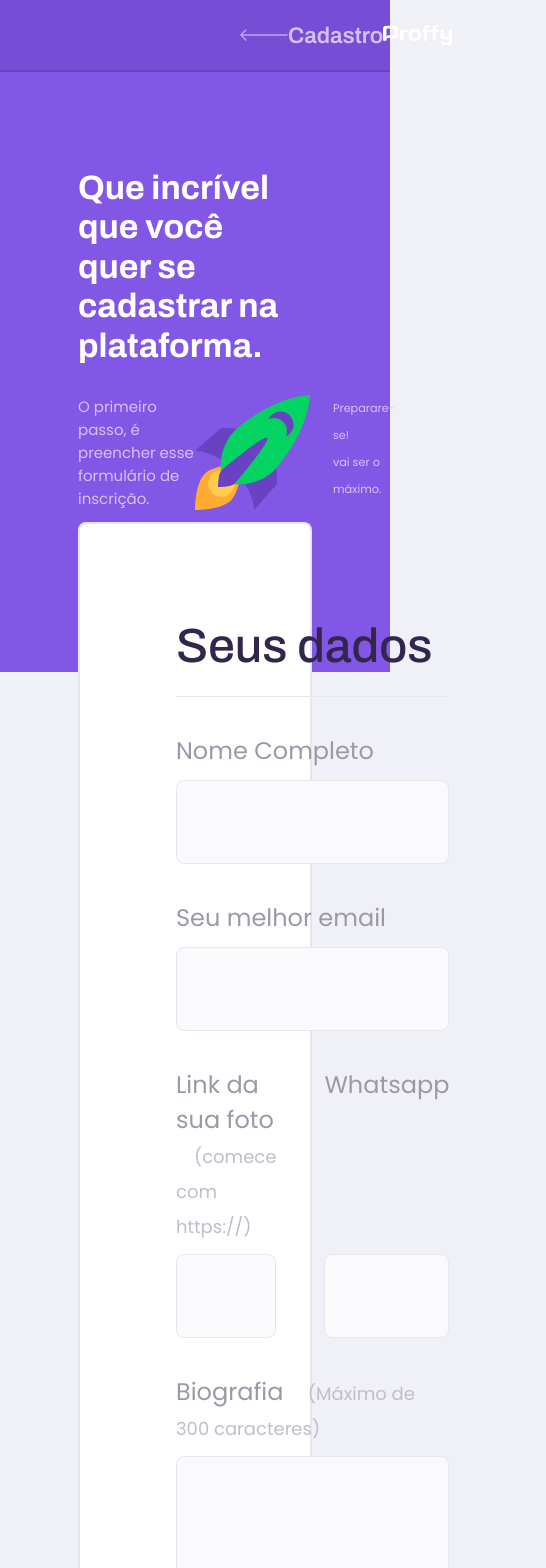
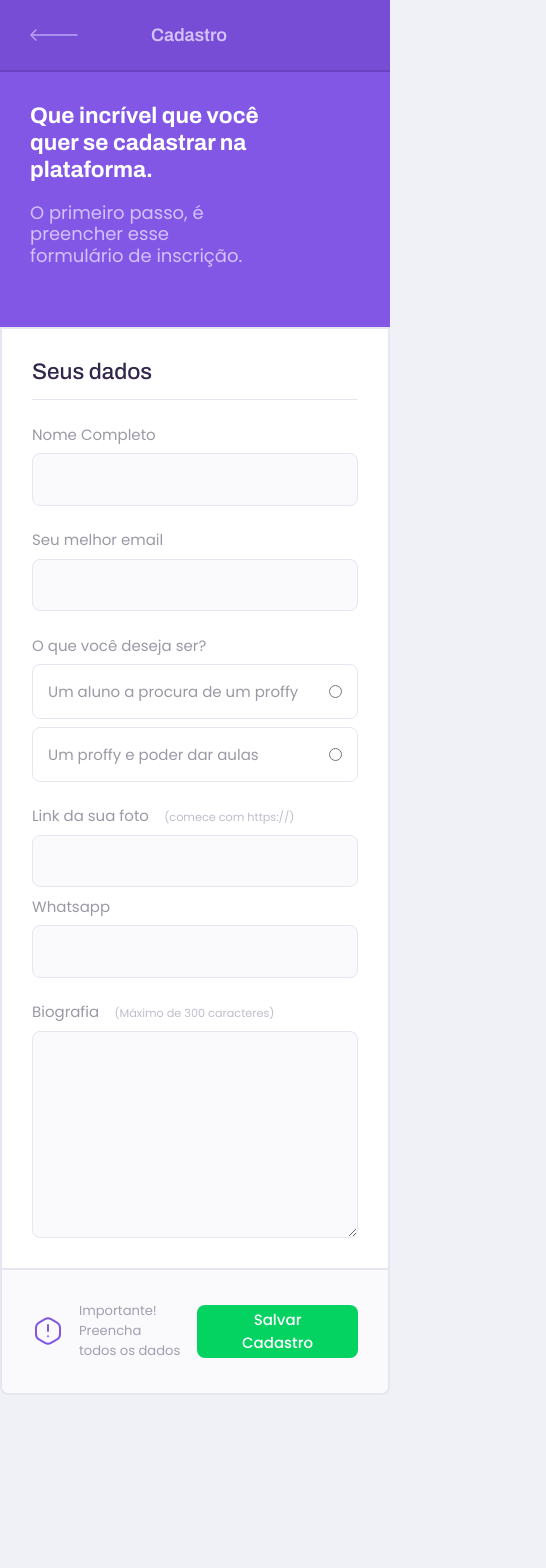
Before and after one commit to JonathaGomes/proffy, a React (Create React App) app in the folder packages/frontend/: page /signup in a window 390 px wide. Shown: the top 1568 px of the page, 546 px wide, since content can reach past the window. After the commit the page ends 1395 px from the top, so only its background shows below. Built offline with nearby package versions, Linux system fonts and the light colour scheme.

Commit message:
feat(frontend): responsiveness on the signup page

```diff
--- a/packages/frontend/package.json
+++ b/packages/frontend/package.json
@@ -13,6 +13,7 @@
     "react-hook-form": "^7.12.0",
     "react-router-dom": "^5.2.0",
     "react-scripts": "4.0.3",
+    "react-select": "^4.3.1",
     "styled-components": "^5.3.0",
     "web-vitals": "^1.0.1",
     "yup": "^0.32.9"
@@ -42,6 +43,7 @@
     "@types/react-dom": "^17.0.0",
     "@types/react-helmet": "^6.1.2",
     "@types/react-router-dom": "^5.1.8",
+    "@types/react-select": "^4.0.17",
     "@types/styled-components": "^5.1.11"
   }
 }
--- a/packages/frontend/src/components/Header/styles.ts
+++ b/packages/frontend/src/components/Header/styles.ts
@@ -12,12 +12,20 @@ export const HeaderContent = styled.div`
   display: flex;
   justify-content: space-between;
   align-items: center;
-  margin: 0 16rem;
+  margin: 0 10rem;
   color: var(--color-text-in-primary);
 
   img {
     cursor: pointer;
   }
+
+	h2 {
+		font-size: 1.2rem;
+	}
+
+	@media (max-width: 800px) {
+		margin: 0 2rem;
+	}
 `;
 
 export const Arrow = styled.img`
@@ -29,5 +37,10 @@ export const Arrow = styled.img`
 `;
 
 export const Logo = styled.img`
-  width: 4.6rem;
+  width: 4rem;
+
+
+	@media (max-width: 800px) {
+		visibility: hidden;
+	}
 `;
--- a/packages/frontend/src/pages/Home/index.tsx
+++ b/packages/frontend/src/pages/Home/index.tsx
@@ -18,7 +18,9 @@ import {
 } from "./styles";
 
 function Home() {
+
   const history = useHistory();
+
   function handleClickRedirect(path: string) {
     history.push(path);
   }
--- a/packages/frontend/src/pages/SignUp/index.tsx
+++ b/packages/frontend/src/pages/SignUp/index.tsx
@@ -1,4 +1,3 @@
-import { useState } from "react";
 import { Helmet } from "react-helmet";
 import Header from "../../components/Header";
 import { useForm, SubmitHandler } from "react-hook-form";
@@ -16,7 +15,8 @@ import {
   BottomContent,
   InputBlock,
   ScheduleInputBlock,
-  MessageError
+  MessageError,
+	SelectBlock
 } from "./styles";
 
 type FormDataProps = {
@@ -25,6 +25,7 @@ type FormDataProps = {
   photoURL: string;
   whatsapp: string;
   biography: string;
+	typeUser: string;
 };
 
 const schema = yup.object().shape({
@@ -32,17 +33,18 @@ const schema = yup.object().shape({
   email: yup.string().email().required("O email é obrigatório!"),
   photoURL: yup.string().url().required("A url da sua foto é obrigatória!"),
   whatsapp: yup.string().required("O número do seu whatsapp é obrigatório!"),
-  biography: yup.string().required("Sua biografia é obrigatória!")
+  biography: yup.string().required("Sua biografia é obrigatória!"),
+	typeUser: yup.string().required("O tipo de usuário é obrigatório!").nullable()
 });
 
 function SignUp() {
-  const [teste, setTeste] = useState("");
   const {
     register,
     handleSubmit,
     formState: { errors }
   } = useForm<FormDataProps>({ resolver: yupResolver(schema) });
   const onSubmit: SubmitHandler<FormDataProps> = data => console.log(data);
+
   return (
     <SignUpContainer>
       <Header title={"Cadastro"} />
@@ -61,7 +63,7 @@ function SignUp() {
             <p>
               <img src={rocketImage} alt="Foguete" />
               <span>
-                Preparare-se! <br /> vai ser o máximo.
+                Prepare-se! <br /> vai ser o máximo.
               </span>
             </p>
           </div>
@@ -82,10 +84,28 @@ function SignUp() {
               <InputBlock>
                 <label htmlFor="email">Seu melhor email</label>
                 <input id="email" {...register("email")} />
-                {errors.fullName && (
-                  <MessageError>{errors.fullName?.message}</MessageError>
+                {errors.email && (
+                  <MessageError>{errors.email?.message}</MessageError>
                 )}
               </InputBlock>
+							<SelectBlock>
+								<label>O que você deseja ser?</label>
+								<div>
+									<label htmlFor="student">
+										Um aluno a procura de um proffy
+										<input type="radio" {...register("typeUser")} name="typeUser" value="student" id="student" />
+									</label>
+								</div>
+								<div>
+									<label htmlFor="proffy">
+										Um proffy e poder dar aulas
+										<input type="radio" {...register("typeUser")} name="typeUser" value="proffy" id="proffy" />
+									</label>
+								</div>
+								{errors.typeUser && (
+									<MessageError>{errors.typeUser?.message}</MessageError>
+								)}
+							</SelectBlock>
               <InputBlock>
                 <div>
                   <div>
@@ -93,6 +113,9 @@ function SignUp() {
                       Link da sua foto <span>(comece com https://)</span>
                     </label>
                     <input type="url" id="photoURL" {...register("photoURL")} />
+										{errors.photoURL && (
+											<MessageError>{errors.photoURL?.message}</MessageError>
+										)}
                   </div>
                   <div>
                     <label htmlFor="whatsapp">Whatsapp</label>
@@ -101,6 +124,9 @@ function SignUp() {
                       id="whatsapp"
                       {...register("whatsapp")}
                     />
+										{errors.whatsapp && (
+											<MessageError>{errors.whatsapp?.message}</MessageError>
+										)}
                   </div>
                 </div>
               </InputBlock>
@@ -114,9 +140,12 @@ function SignUp() {
                   rows={10}
                   {...register("biography")}
                 ></textarea>
+								{errors.biography && (
+									<MessageError>{errors.biography?.message}</MessageError>
+								)}
               </InputBlock>
             </fieldset>
-            {teste === "teacher" && (
+            {/*{teste === "teacher" && (
               <>
                 <fieldset>
                   <legend>Sobre a aula</legend>
@@ -174,7 +203,7 @@ function SignUp() {
                   </ScheduleInputBlock>
                 </fieldset>
               </>
-            )}
+            )}*/}
           </BottomContent>
           <footer>
             <div>
--- a/packages/frontend/src/pages/SignUp/styles.ts
+++ b/packages/frontend/src/pages/SignUp/styles.ts
@@ -10,16 +10,15 @@ export const SignUpContainer = styled.div`
 
 export const TopContainer = styled.header`
   width: 100%;
-  height: 40rem;
+  height: 25rem;
   background: var(--color-primary);
 `;
 
 export const TopContent = styled.div`
   width: 60%;
-  height: 40rem;
-  max-width: 90rem;
+  height: 25rem;
   margin: 0 auto;
-  padding-top: 6.4rem;
+  padding-top: 4rem;
 
   h1 {
     color: var(--color-title-in-primary);
@@ -27,18 +26,19 @@ export const TopContent = styled.div`
     font-family: Archivo;
     font-weight: 700;
     line-height: 2.625rem;
+
   }
 
   div {
-    margin-top: 2rem;
+    margin-top: 1.25rem;
     display: flex;
     justify-content: space-between;
   }
 
   p {
-    display: flex;
+		display: flex;
     justify-content: space-between;
-    gap: 1.5rem;
+    gap: 1rem;
     color: var(--color-text-in-primary);
     font-family: Poppins;
     font-size: 1rem;
@@ -46,35 +46,57 @@ export const TopContent = styled.div`
   }
 
   span {
-    font-size: 0.75rem;
+		font-size: 0.75rem;
     line-height: 1.8rem;
   }
+
+	@media (max-width: 800px) {
+		padding-top: 2rem;
+		margin: 0 2rem;
+
+		h1 {
+			font-size: 1.5rem;
+			line-height: 1.2;
+		}
+
+		p {
+			font-size: 1.2rem;
+			line-height: 1.2;
+
+			img {
+				display: none;
+			}
+
+			span {
+				display: none;
+			}
+		}
+
+	}
+
 `;
 
 export const BottomContainer = styled.div`
   width: 100%;
-  height: 60rem;
   background: var(--color-background);
-  margin-bottom: 7.5rem;
 
   footer {
-    height: 13.6rem;
-    width: 60%;
-    max-width: 90rem;
-    margin: 0 auto 12rem auto;
+		height: 8.5rem;
+    max-width: 60%;
+    margin: 0 auto 3.5rem auto;
     border: 2px solid var(--color-line-in-white);
     background: var(--color-box-footer);
     display: flex;
     align-items: center;
     justify-content: space-between;
-    padding: 6.3rem;
+    padding: 4rem;
     border-radius: 0 0 8px 8px;
 
     div {
       display: flex;
       align-items: center;
-      gap: 1.6rem;
-      font-size: 1.4rem;
+      gap: 1rem;
+      font-size: 0.875rem;
       font-family: Poppins;
       font-weight: 400;
       color: #a0a0b2;
@@ -83,8 +105,8 @@ export const BottomContainer = styled.div`
     button {
       border: none;
       border-radius: 8px;
-      height: 5.6rem;
-      padding: 0 4rem;
+      height: 3.5rem;
+      padding: 0 2.5rem;
       background: var(--color-secundary);
       color: var(--color-title-in-primary);
       transition: background 0.3s;
@@ -94,11 +116,19 @@ export const BottomContainer = styled.div`
       }
     }
   }
+
+	@media (max-width: 800px) {
+		footer {
+			max-width: 100%;
+    	padding: 2rem;
+			gap: 1rem;
+    	margin: 0 auto;
+		}
+	}
 `;
 
 export const BottomContent = styled.div`
-  width: 60%;
-  max-width: 90rem;
+	max-width: 60%;
   margin: 0 auto;
 
   background: var(--color-box-base);
@@ -106,14 +136,14 @@ export const BottomContent = styled.div`
   border: 2px solid var(--color-line-in-white);
   border-bottom: none;
 
-  padding: 6.4rem;
-  margin-top: -10rem;
+  padding: 4rem;
+  margin-top: -8rem;
 
   fieldset {
     border: none;
 
     & + fieldset {
-      margin-top: 6.4rem;
+      margin-top: 4rem;
     }
   }
 
@@ -123,58 +153,80 @@ export const BottomContent = styled.div`
     align-items: center;
     width: 100%;
     font-family: Archivo;
-    font-size: 3.2rem;
+    font-size: 2rem;
     color: var(--color-text-title);
     border-bottom: 1px solid var(--color-line-in-white);
-    padding-bottom: 1.6rem;
+    padding-bottom: 1rem;
 
     span {
       color: var(--color-primary);
-      font-size: 1.6rem;
+      font-size: 1rem;
       cursor: pointer;
     }
   }
+
+	@media (max-width: 800px) {
+		max-width: 100%;
+		border-radius: 0;
+		padding: 2rem;
+
+		legend {
+			font-size: 1.5rem;
+		}
+	}
 `;
 
 export const InputBlock = styled.div`
   display: flex;
   flex-direction: column;
-  margin-top: 2.4rem;
-  gap: 0.8rem;
+  margin-top: 1.5rem;
+  gap: 0.5rem;
 
   label {
     font-family: Poppins;
-    font-size: 1.6rem;
+    font-size: 1rem;
     font-weight: 400;
     color: var(--color-text-complement);
 
     span {
-      margin-left: 1.2rem;
+      margin-left: 0.75rem;
       color: #c1bccc;
-      font-size: 1.2rem;
+      font-size: 0.75rem;
     }
   }
 
   input {
     width: 100%;
-    height: 5.6rem;
+    height: 3.5rem;
     background: var(--color-box-footer);
     border: 1px solid var(--color-line-in-white);
 
     outline: 0;
     border-radius: 8px;
-    padding: 2.4rem;
+    padding: 1.5rem;
 
     font-family: Archivo;
-    font-size: 1.6rem;
+    font-size: 1rem;
     color: #6a6180;
     font-weight: 400;
+
+
+		&:hover {
+			border-color: var(--color-primary-light);
+			box-shadow: 0 0 0 1px var(--color-primary-light);
+			cursor: pointer;
+		}
+
+		&:focus {
+			border: 1px solid var(--color-primary-light);
+			box-shadow: 0 0 0 1px var(--color-primary-light);
+		}
   }
 
   div {
     display: flex;
     justify-content: space-between;
-    gap: 0.8rem 3.2rem;
+    gap: 0.5rem 2rem;
 
     div {
       width: 50%;
@@ -191,12 +243,23 @@ export const InputBlock = styled.div`
 
     outline: 0;
     border-radius: 8px;
-    padding: 2.4rem;
+    padding: 1.5rem;
 
     font-family: Archivo;
-    font-size: 1.6rem;
+    font-size: 1rem;
     color: #6a6180;
     font-weight: 400;
+
+		&:hover {
+			border-color: var(--color-primary-light);
+			box-shadow: 0 0 0 1px var(--color-primary-light);
+			cursor: pointer;
+		}
+
+		&:focus {
+			border: 1px solid var(--color-primary-light);
+			box-shadow: 0 0 0 1px var(--color-primary-light);
+		}
   }
 
   select {
@@ -206,42 +269,58 @@ export const InputBlock = styled.div`
 
     outline: 0;
     border-radius: 8px;
-    padding: 0 2.4rem;
+    padding: 0 1.5rem;
     font-family: Archivo;
-    font-size: 1.8rem;
+    font-size: 1.125rem;
     color: #c1bccc;
     font-weight: 400;
 
-    height: 5.6rem;
+    height: 3.5rem;
   }
+
+	@media (max-width: 800px) {
+		div {
+    display: flex;
+		flex-direction: column;
+    justify-content: space-between;
+    gap: 0.5rem 2rem;
+
+    div {
+      width: 100%;
+      display: flex;
+      flex-direction: column;
+    }
+  }
+	}
+
 `;
 
 export const ScheduleInputBlock = styled.div`
   display: flex;
 
-  margin-top: 2.4rem;
-  gap: 1.6rem;
+  margin-top: 1.5rem;
+  gap: 1rem;
 
   select {
-    margin-top: 0.8rem;
+    margin-top: 0.5rem;
     width: 100%;
     background: var(--color-box-footer);
     border: 1px solid var(--color-line-in-white);
 
     outline: 0;
     border-radius: 8px;
-    padding: 0 2.4rem;
+    padding: 0 1.5rem;
     font-family: Archivo;
-    font-size: 1.8rem;
+    font-size: 1.125rem;
     color: #c1bccc;
     font-weight: 400;
 
-    height: 5.6rem;
+    height: 3.5rem;
   }
 
   input {
     width: 100%;
-    height: 5.6rem;
+    height: 3.5rem;
     background: var(--color-box-footer);
     border: 1px solid var(--color-line-in-white);
 
@@ -254,9 +333,56 @@ export const ScheduleInputBlock = styled.div`
     color: #6a6180;
     font-weight: 400;
     margin-top: 0.8rem;
+
+		&:focus {
+			border: 1px solid var(--color-primary-light);
+		}
   }
 `;
 
 export const MessageError = styled.span`
-  color: red;
+  color: var(--color-error);
 `;
+
+export const SelectBlock = styled.div`
+	display: flex;
+	flex-direction: column;
+ 	margin-top: 1.5rem;
+  gap: 0.5rem;
+
+	div {
+		border: 1px solid var(--color-line-in-white);
+		border-radius: 8px;
+		display: flex;
+		align-items: center;
+		position: relative;
+
+		&:hover {
+			border-color: var(--color-primary-light);
+			box-shadow: 0 0 0 1px var(--color-primary-light);
+		}
+
+		label {
+			display: flex;
+			align-items: center;
+			justify-content: space-between;
+			padding: 1rem;
+			cursor: pointer;
+			width: 100%;
+			height: 100%;
+		}
+	}
+
+	label {
+		font-family: Poppins;
+		font-size: 1rem;
+		font-weight: 400;
+		color: var(--color-text-complement);
+
+		span {
+			margin-left: 0.75rem;
+			color: #c1bccc;
+			font-size: 0.75rem;
+		}
+	}
+`;
--- a/packages/frontend/src/styles/global.ts
+++ b/packages/frontend/src/styles/global.ts
@@ -26,7 +26,7 @@ export const GlobalStyles = createGlobalStyle`
   --color-button-text: #ffffff;
   --color-box-base: #ffffff;
   --color-box-footer: #fafafc;
-
+	--color-error: #d53030;
 }
 
 html {
```
Also changed, not shown: 1 other file (tests, documents, lock files or other folders).
